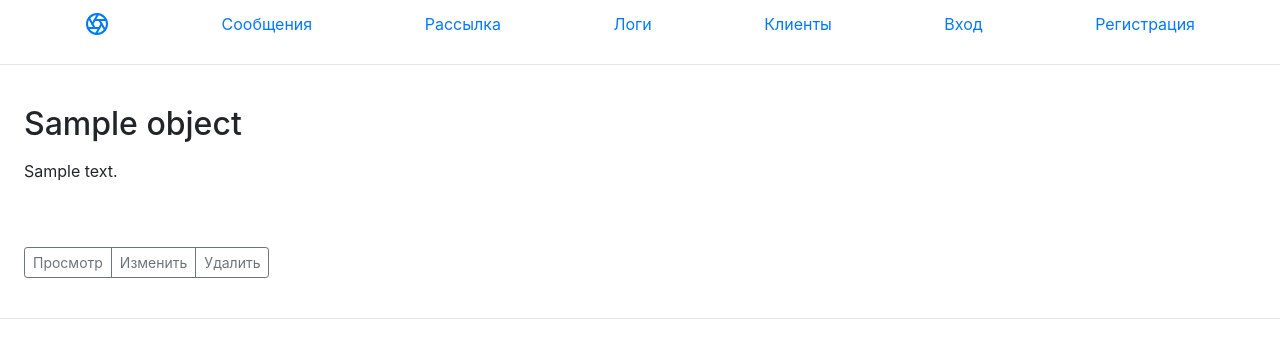
After one commit to Olga-Yar/TWDjango, a Django app: template main/templates/main/message_list.html in a window 1280 px wide. The commit adds this page. Shown: the top 358 px of the page. Run offline with Django 4.2, Linux system fonts and the light colour scheme; the template is opened without the code that fills it: most values are stand-ins (such as "Sample title", 1, 10 or a date in 2020); some libraries are stand-ins or nearby versions.

Commit message:
корректировка создания и изменения Клиента и Сообщения

```diff
--- a/main/templates/main/client_list.html
+++ b/main/templates/main/client_list.html
@@ -16,8 +16,8 @@
 
     <div class="btn-group m-md-4">
         <a href="#" class="btn btn-sm btn-outline-secondary">Просмотр</a>
-        <a href="{% url 'main:client_update' %}" class="btn btn-sm btn-outline-secondary">Изменить</a>
-        <a href="{% url 'main:client_delete' %}" class="btn btn-sm btn-outline-secondary">Удалить</a>
+        <a href="{% url 'main:client_update' object.pk %}" class="btn btn-sm btn-outline-secondary">Изменить</a>
+        <a href="{% url 'main:client_delete' object.pk %}" class="btn btn-sm btn-outline-secondary">Удалить</a>
     </div>
 
     <hr class="featurette-divider">
--- /dev/null
+++ b/main/templates/main/message_list.html
@@ -0,0 +1,28 @@
+{% extends 'main/base.html' %}
+{% load static %}
+
+{% block content %}
+
+    <hr class="featurette-divider">
+
+{% for object in message_list %}
+
+    <div class="row featurette">
+      <div class="col-md-12 m-md-4">
+        <h2 class="featurette-heading fw-normal lh-1">{{object.title}} </h2>
+        <p class="lead">{{object.context|linebreaks|truncatewords:10}}</p>
+      </div>
+    </div>
+
+    <div class="btn-group m-md-4">
+        <a href="{% url 'main:message_item' object.pk %}" class="btn btn-sm btn-outline-secondary">Просмотр</a>
+        <a href="{% url 'main:message_update' object.pk %}" class="btn btn-sm btn-outline-secondary">Изменить</a>
+        <a href="{% url 'main:message_delete' object.pk %}" class="btn btn-sm btn-outline-secondary">Удалить</a>
+    </div>
+
+    <hr class="featurette-divider">
+
+{% endfor %}
+
+
+{% endblock %}
--- a/main/urls.py
+++ b/main/urls.py
@@ -2,12 +2,13 @@ from django.urls import path
 
 from main.apps import MainConfig
 from main.views import IndexView, MessageDetailView, MessageCreateView, MessageUpdateView, MailingListView, \
-    LogiListView, MessageDeleteView, ClientListView, ClientDeleteView, ClientUpdateView, ClientCreateView
+    LogiListView, MessageDeleteView, ClientListView, ClientDeleteView, ClientUpdateView, ClientCreateView, MessageListView
 
 app_name = MainConfig.name
 
 urlpatterns = [
     path('', IndexView.as_view(), name='home'),
+    path('message/', MessageListView.as_view(), name='message_list'),
     path('message/<int:pk>/', MessageDetailView.as_view(), name='message_item'),
     path('message/create/', MessageCreateView.as_view(), name='message_create'),
     path('message/update/<int:pk>/', MessageUpdateView.as_view(), name='message_update'),
```
Also changed, not shown: config/settings.py (+7 -0 lines), main/views.py (+26 -25 lines).
